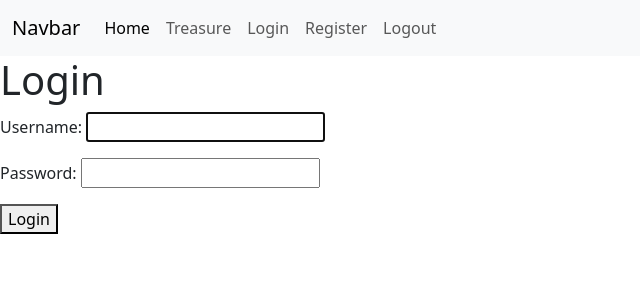
After one commit to PratikaNG/UserAuthentication, a Django app: page /accounts/login/ in a window 1280 px wide. The commit adds this page. Shown: the top 300 px of the page, without its empty margins (0-640 px from the left). Run offline with Django 4.2, Linux system fonts and the light colour scheme.

Commit message:
login and logout pages prepared

```diff
--- a/accounts/templates/navbar.html
+++ b/accounts/templates/navbar.html
@@ -9,9 +9,9 @@
             <div class="navbar-nav">
                 <a class="nav-link active" aria-current="page" href="{% url 'home' %}">Home</a>
                 <a class="nav-link" href="{% url 'treasure' %}">Treasure</a>
-                <a class="nav-link" href="#">Login</a>
+                <a class="nav-link" href="{% url 'login' %}">Login</a>
                 <a class="nav-link" href="{% url 'register' %}">Register</a>
-                <a class="nav-link" href="#">Logout</a>
+                <a class="nav-link" href="{% url 'logout' %}">Logout</a>
 
             </div>
         </div>
--- /dev/null
+++ b/accounts/templates/registration/login.html
@@ -0,0 +1,11 @@
+{% extends 'base.html' %}
+
+{% block body %}
+<h1> Login</h1>
+<form method="post">
+    {% csrf_token %}
+    {{form.as_p}}
+    <button>Login</button>
+
+</form>
+{% endblock %}
--- a/accounts/urls.py
+++ b/accounts/urls.py
@@ -1,9 +1,12 @@
 from django.urls import path
 from . import views
+from django.contrib.auth.views import LoginView,LogoutView
 
 urlpatterns = [
 
-    path('',views.home , name="home"),
-    path('treasure/',views.treasure, name= 'treasure'),
-    path('register/',views.register, name= 'register'),
+    path('', views.home , name='home'),
+    path('treasure/', views.treasure, name= 'treasure'),
+    path('register/', views.register, name= 'register'),
+    path('login/', LoginView.as_view(), name= 'login'),
+    path('logout/', LogoutView.as_view(next_page = 'home'), name= 'logout'),
 ]
--- a/auth_user/settings.py
+++ b/auth_user/settings.py
@@ -37,7 +37,7 @@ INSTALLED_APPS = [
     'django.contrib.sessions',
     'django.contrib.messages',
     'django.contrib.staticfiles',
-    'accounts'
+    'accounts',
 ]
 
 MIDDLEWARE = [
@@ -117,6 +117,7 @@ USE_TZ = True
 # https://docs.djangoproject.com/en/4.2/howto/static-files/
 
 STATIC_URL = 'static/'
+LOGIN_REDIRECT_URL = '/accounts/treasure/'
 
 # Default primary key field type
 # https://docs.djangoproject.com/en/4.2/ref/settings/#default-auto-field
--- a/auth_user/urls.py
+++ b/auth_user/urls.py
@@ -19,6 +19,6 @@ from django.urls import path,include
 
 urlpatterns = [
     path('admin/', admin.site.urls),
-    path('accounts/', include('accounts.urls')),
+    path('accounts/', include('accounts.urls'))
 
 ]
```
Also changed, not shown: accounts/templates/registration/logout.html (added, +11 -0 lines), db.sqlite3.
